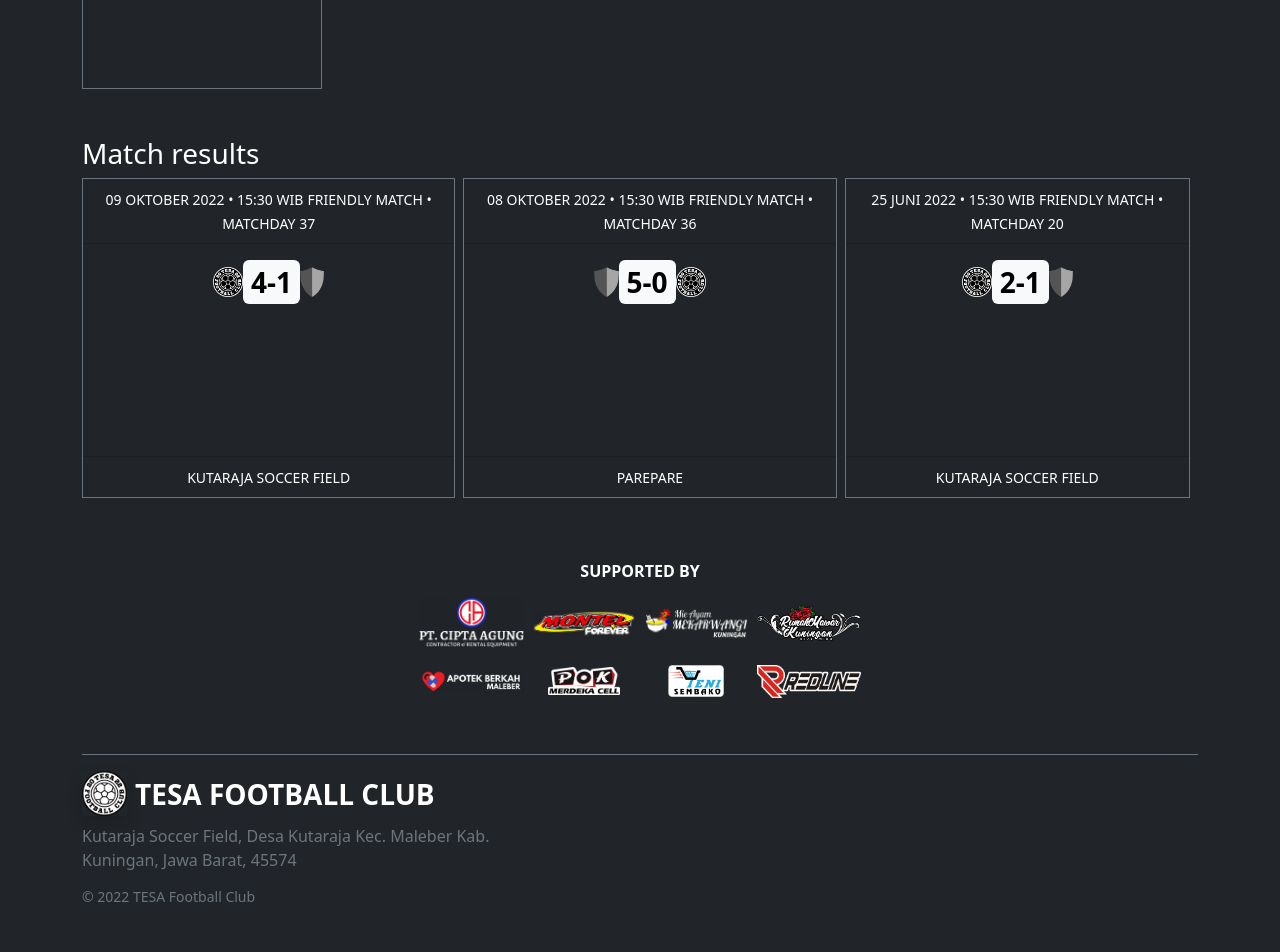
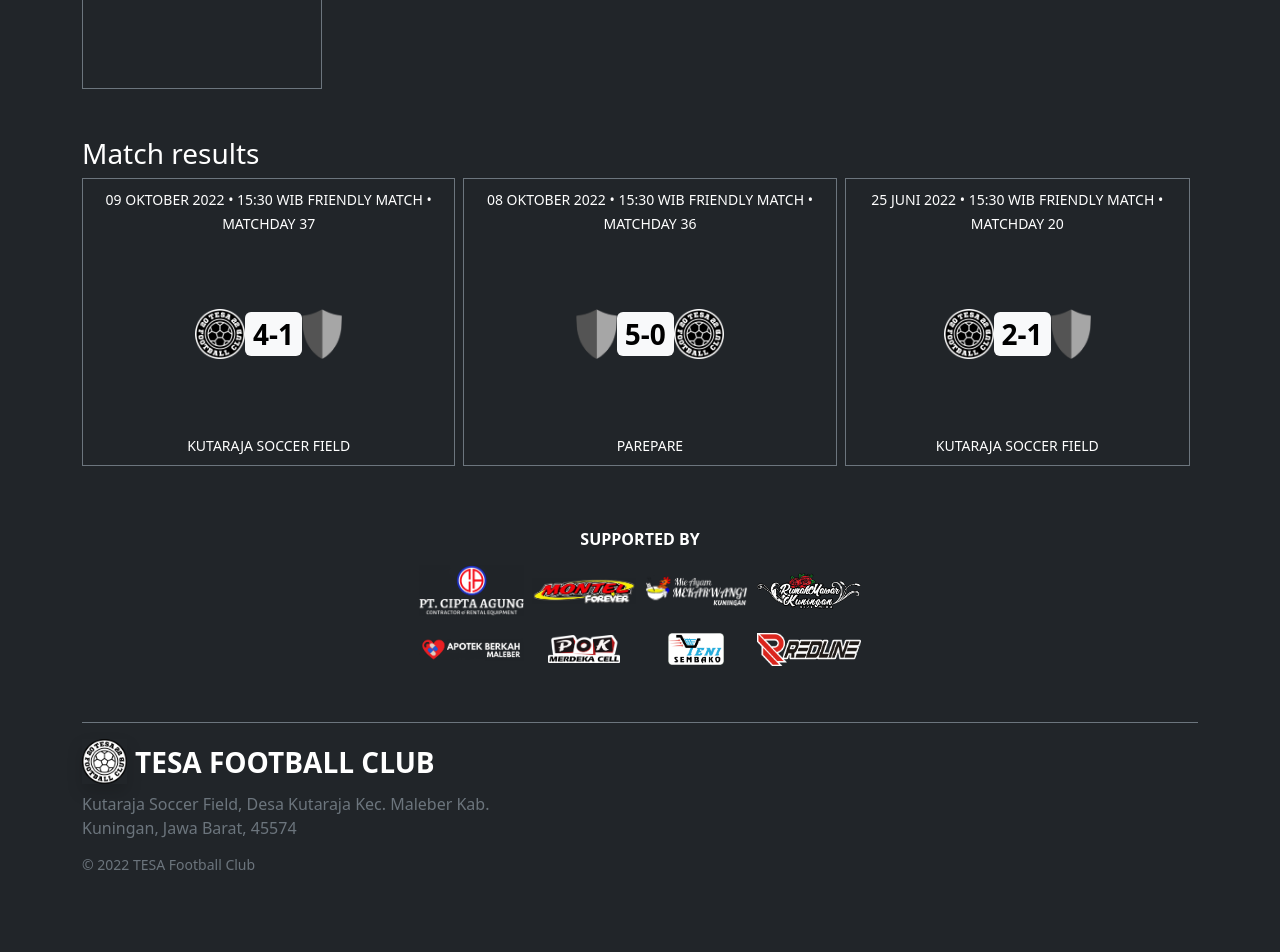
Before and after one commit to tesafc/tesafc.github.io, a Jekyll site: the page built from index.html, in a window 1280 px wide. Shown: the part 1024-1976 px from the top of the page. Built offline with Jekyll 4.4.1, drawn with Linux system fonts in a browser that asks for light colours; nearby versions of some CDN libraries; after the commit the page ends 1944 px from its top, so only the background shows below that.

Commit message:
Update index.html

```diff
--- a/index.html
+++ b/index.html
@@ -65,19 +65,19 @@
     <h3 class="mt-5">Match results</h3>
     <div class="d-flex flex-row flex-nowrap overflow-auto">
       {% for match in match-result reversed %}
-      <div class="card h-100 text-bg-dark rounded-0 border-secondary me-2" style="min-width: 18rem; min-height: 20rem;">
-        <div class="card-header text-bg-dark text-center text-uppercase">
+      <div class="card h-100 text-bg-dark rounded-0 border-secondary me-2" style="min-width: 16rem; min-height: 18rem;">
+        <div class="card-header text-bg-dark text-center text-uppercase border-0">
           <small class="mb-0">{{ match.time }} • {{ match.kick-off }}</small>
           <small class="mb-0 px-0">{{ match.competition }} • {{ match.matchday }}</small>
         </div>
-        <div class="card-body">
+        <div class="card-body d-flex flex-column justify-content-center">
           <div class="d-flex flex-row justify-content-center align-items-center">
-            <img src="{% if match.home-team.logo %}{{ match.home-team.logo | relative_url }}{% else %}{{ '/assets/img/logo/logo-blank.png' | relative_url }}{% endif %}" alt="" class="" width="auto" height="30">
+            <img src="{% if match.home-team.logo %}{{ match.home-team.logo | relative_url }}{% else %}{{ '/assets/img/logo/logo-blank.png' | relative_url }}{% endif %}" alt="" class="" width="auto" height="50">
             <p class="badge text-bg-light text-center fs-3 fw-bolder p-2 mb-0">{{ match.result.score.full-time }}</p>
-            <img src="{% if match.away-team.logo %}{{ match.away-team.logo | relative_url }}{% else %}{{ '/assets/img/logo/logo-blank.png' | relative_url }}{% endif %}" alt="" class="" width="auto" height="30">
+            <img src="{% if match.away-team.logo %}{{ match.away-team.logo | relative_url }}{% else %}{{ '/assets/img/logo/logo-blank.png' | relative_url }}{% endif %}" alt="" class="" width="auto" height="50">
           </div>
         </div>
-        <div class="card-footer text-bg-dark text-center text-uppercase">
+        <div class="card-footer text-bg-dark text-center text-uppercase border-0">
           <small class="mb-0">{{ match.stadium }}</small>
         </div>
       </div>
```
